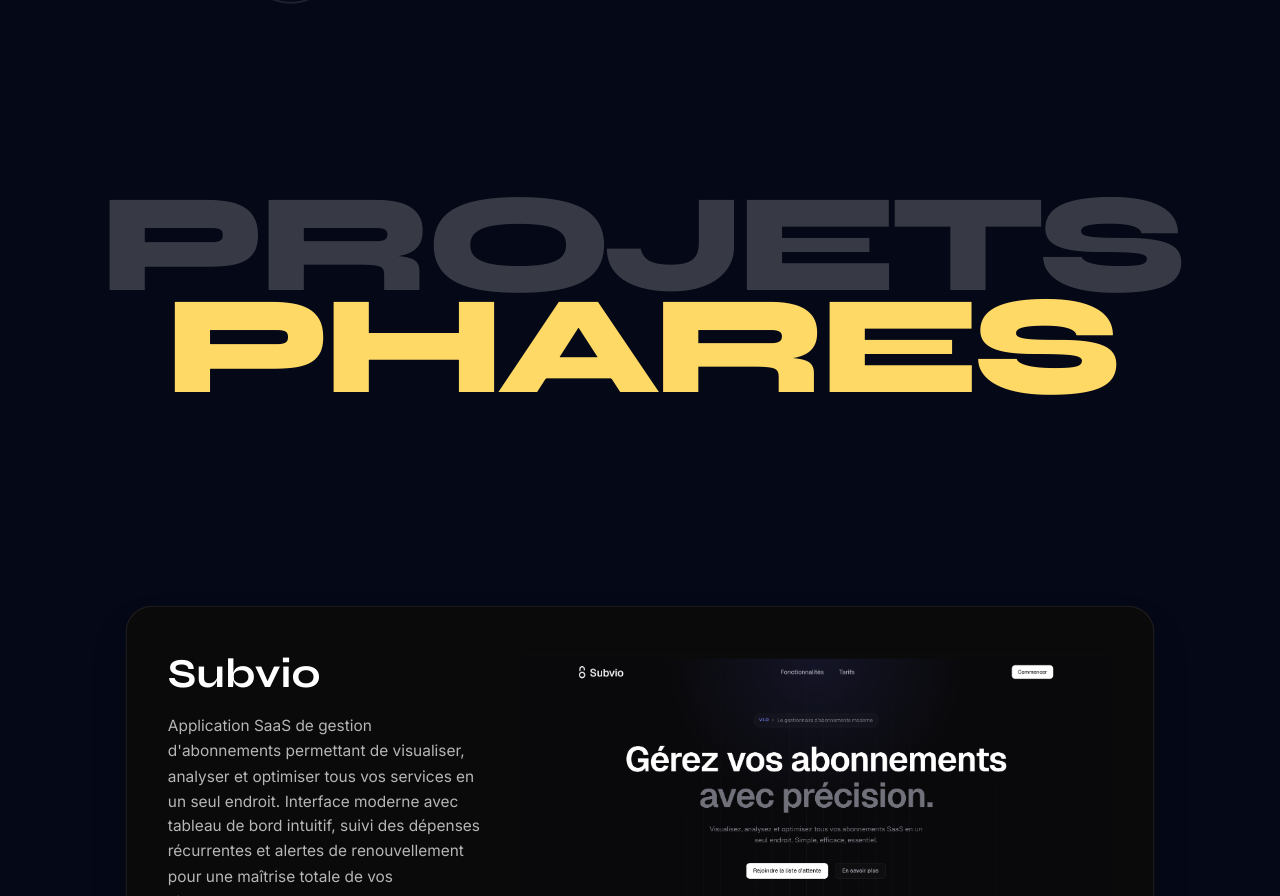
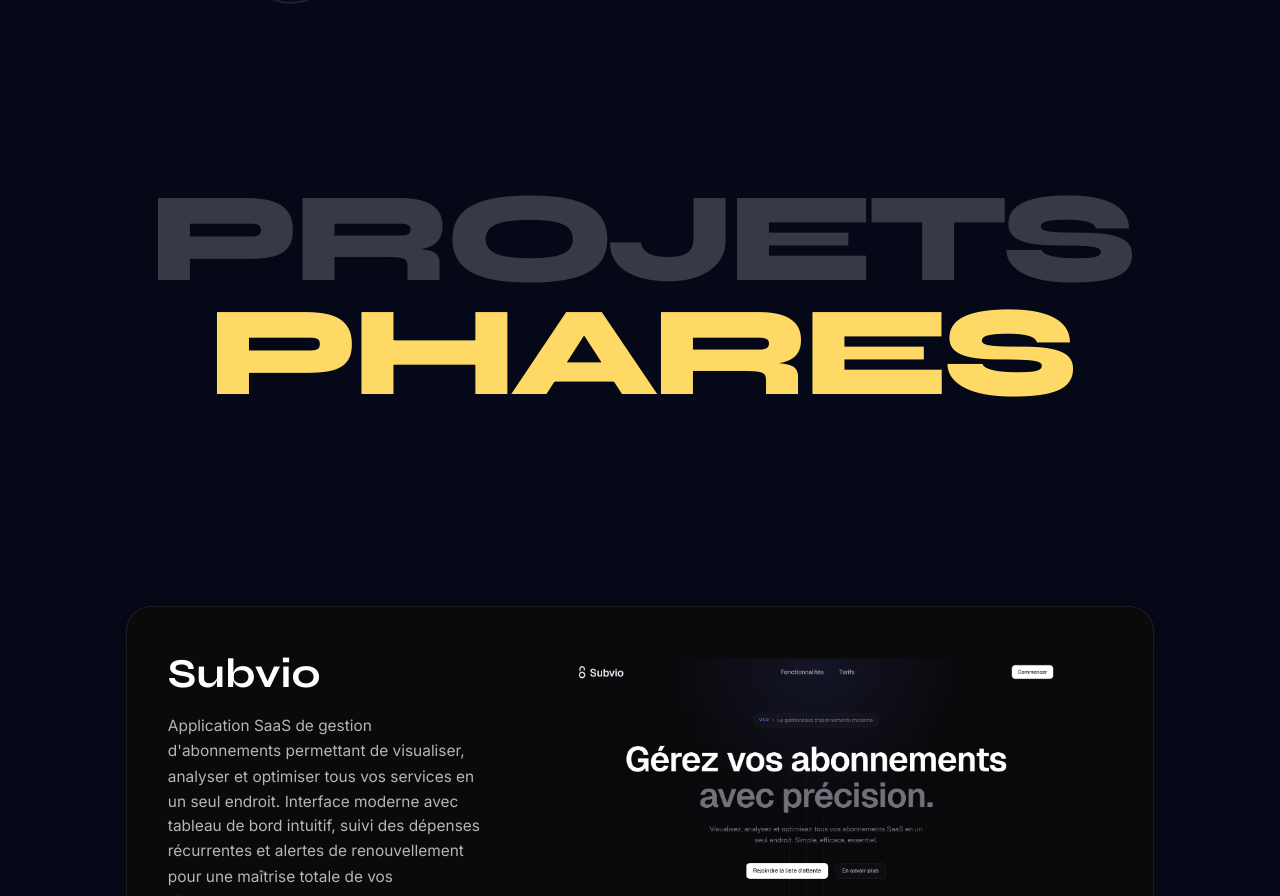
Before and after one commit to SergeCodeur/portfolio, a Next.js app: page / in a window 1280 px wide. Shown: the part 4256-5152 px from the top of the page. Built offline with nearby package versions, Linux system fonts and the light colour scheme.

Commit message:
Amélioration responsive du portfolio
- Section contact : correction du layout grid pour tablettes (md:col-span-2)
- Section projets : typographie fluide avec clamp() pour le titre

```diff
--- a/components/sections/contact/contact-bento.tsx
+++ b/components/sections/contact/contact-bento.tsx
@@ -30,7 +30,7 @@
             whileInView={{ opacity: 1, y: 0, scale: 1 }}
             viewport={{ once: true, amount: 0.3 }}
             transition={{ duration: 0.5, ease: "easeOut" }}
-            className="lg:col-span-2 bg-white/5 border border-white/10 rounded-2xl sm:rounded-3xl p-6 sm:p-8 md:p-10 lg:p-12 flex flex-col justify-between group hover:bg-white/10 transition-colors duration-500 min-h-[280px] sm:min-h-80 lg:min-h-0"
+            className="md:col-span-2 bg-white/5 border border-white/10 rounded-2xl sm:rounded-3xl p-6 sm:p-8 md:p-10 lg:p-12 flex flex-col justify-between group hover:bg-white/10 transition-colors duration-500 min-h-[280px] sm:min-h-80 lg:min-h-0"
           >
             <div>
               <div className="w-12 h-12 sm:w-14 sm:h-14 rounded-full bg-[#ffd966] flex items-center justify-center mb-4 sm:mb-6">
--- a/components/sections/projects/projects-section.tsx
+++ b/components/sections/projects/projects-section.tsx
@@ -88,14 +88,23 @@
       </div>
 
       {/* Desktop Header - Sticky */}
-      <div className="hidden md:flex h-[40vh] sm:h-[45vh] md:h-[50vh] items-center justify-center sticky top-0 z-0 px-4 overflow-hidden">
+      <div className="hidden md:flex min-h-[50vh] items-center justify-center sticky top-0 z-0 px-4 overflow-hidden">
         <div className="text-center w-full max-w-full">
           {/* Ligne 1 : Arrière-plan */}
-          <h2 className="text-[10vw] sm:text-[9vw] md:text-[8vw] lg:text-[11vw] font-black tracking-tighter text-white font-syne leading-[0.95] uppercase opacity-20 select-none wrap-break-word">
+          <h2
+            className="font-black tracking-tighter text-white font-syne leading-[0.95] uppercase opacity-20 select-none"
+            style={{ fontSize: "clamp(3rem, 10vw, 11rem)" }}
+          >
             Projets
           </h2>
           {/* Ligne 2 : Premier plan avec effet overlay */}
-          <h2 className="text-[10vw] sm:text-[9vw] md:text-[8vw] lg:text-[11vw] font-black tracking-tighter text-accent font-syne leading-[0.95] uppercase relative -mt-1 sm:-mt-2 md:-mt-4 lg:-mt-8 z-10 mix-blend-overlay wrap-break-word">
+          <h2
+            className="font-black tracking-tighter text-accent font-syne leading-[0.95] uppercase relative z-10 mix-blend-overlay"
+            style={{
+              fontSize: "clamp(3rem, 10vw, 11rem)",
+              marginTop: "clamp(-0.5rem, -1vw, -2rem)",
+            }}
+          >
             Phares
           </h2>
         </div>
```
